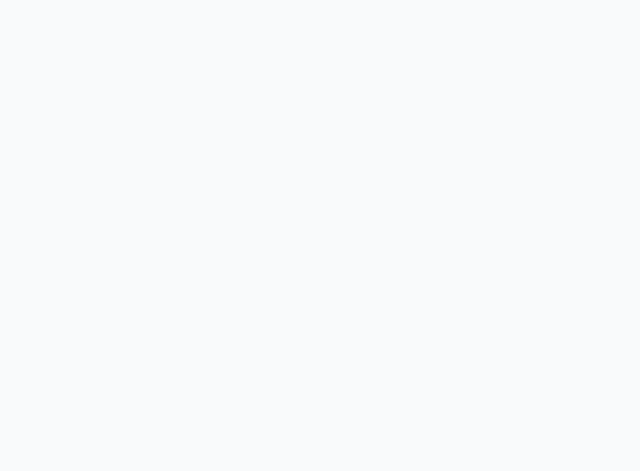
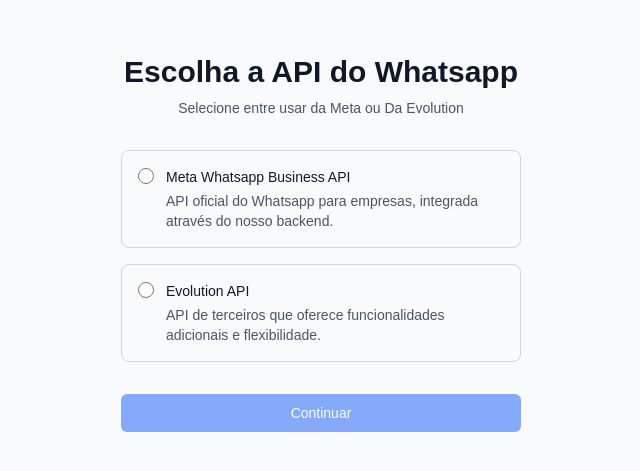
Before and after one commit to darlanZero/whatsapp-business-front, a Next.js app: page /api-selection in a window 1280 px wide. Shown: the part 169-640 px from the top of the page, without its empty margins (319-959 px from the left). Built offline with nearby package versions, Linux system fonts and the light colour scheme.

Commit message:
update use api backend

```diff
--- a/src/app/(public)/(in)/api-selection/page.tsx
+++ b/src/app/(public)/(in)/api-selection/page.tsx
@@ -46,9 +46,65 @@
         className="min-h-screen flex items-center justify-center bg-gray-50"
     >
         <div
+            className="mibn-h-screen flex items-center justify-center bg-gray-50"
+        >
+            <div className="max-w-md w-full space-y-8 p-6 ">
+                <div className="text-center">
+                    <h2 className="mt-6 text-3xl font-extrabold text-gray-900">
+                        Escolha a API do Whatsapp
+                    </h2>
 
-        >
+                    <p className="mt-2 text-sm text-gray-600">
+                        Selecione entre usar da Meta ou Da Evolution
+                    </p>
+                </div>
 
+                <div className="space-y-4">
+                    {apiOptions.map((option) => (
+                        <div
+                            key={option.type}
+                            className={`relative rounded-lg border p-4 cursor-pointer transition-all ${
+                                selectedApi === option.type
+                                    ? 'border-blue-500 bg-blue-50'
+                                    : 'border-gray-300 hover:border-gray-400'
+                            }`}
+                            onClick={() => setSelectedApi(option.type)}
+                        >
+                            <div className="flex items-start">
+                                <div className="flex-shrink-0">
+                                    <input type="radio"
+                                        name="api-type"
+                                        checked={selectedApi === option.type}
+                                        onChange={() => setSelectedApi(option.type)}
+                                        className="h-4 w-4 text-blue-600 border-gray-300 focus:ring-blue-500"
+                                    />
+                                </div>
+
+                                <div className="ml-3">
+                                    <h3 className="text-sm font-medium text-gray-900">
+                                        {option.name}
+                                    </h3>
+                                    <p className="mt-1 text-sm text-gray-600">
+                                        {option.description}
+                                    </p>
+                                </div>
+                            </div>
+                        </div>
+                    ))}
+                </div>
+
+                <div>
+                    <button
+                        onClick={() => selectedApi && handleApiSelection(selectedApi)}
+                        disabled={!selectedApi || isLoading}
+                        className="group relative w-full flex justify-center py-2 px-4 border border-transparent text-sm font-medium
+                            rounded-md text-white bg-blue-600 hover:bg-blue-700 focus:outline-none focus:ring-2
+                            focus:ring-offset-2 focus:ring-blue-500 disabled:opacity-50 disabled:cursor-not-allowed"
+                    >
+                        {isLoading ? 'Carregando...' : 'Continuar'}
+                    </button>
+                </div>
+            </div>
         </div>
     </div>
   )
--- a/src/constants/public-routes.ts
+++ b/src/constants/public-routes.ts
@@ -1 +1,5 @@
-export const PUBLIC_PAGES = ["/login", "/registration"];
+export const PUBLIC_PAGES = [
+    "/login",
+    "/registration",
+    "/api-selection",
+];
--- a/src/contexts/user-context.ts
+++ b/src/contexts/user-context.ts
@@ -1,18 +1,29 @@
 "use client";
 
+import { IApiSelection } from "@/interfaces/IApiSelection";
 import { JWT_DECODED_DATA, JWT_DECODED_DATA_WHATSAPP } from "@/interfaces/jwt-decoded-data";
 import { createContext } from "react";
 
 interface UserContextType {
   informations: JWT_DECODED_DATA | null;
   whatsapp: JWT_DECODED_DATA_WHATSAPP | null;
+  apiType: IApiSelection | null;
   isLoading: boolean;
   setInformations: (informations: JWT_DECODED_DATA) => void;
+  setApiType: (apiType: IApiSelection) => void;
+  clearApiType: () => void;
+  isMeta: boolean;
+  isEvolution: boolean;
 }
 
 export const UserContext = createContext<UserContextType>({
   informations: null,
   whatsapp: null,
+  apiType: null,
   isLoading: true,
   setInformations: () => {},
+  setApiType: () => {},
+  clearApiType: () => {},
+  isMeta: false,
+  isEvolution: false
 });
--- /dev/null
+++ b/src/hooks/use-api-type.ts
@@ -0,0 +1,28 @@
+import { IApiSelection } from "@/interfaces/IApiSelection";
+import { API_TYPE_KEY } from "@/utils/cookies-keys";
+import { useEffect, useState } from "react";
+import Cookies from "js-cookie";
+
+export const useApiType = () => {
+    const [apiType, setApiType] = useState<IApiSelection | null>(null);
+
+    useEffect(() => {
+        const savedApiType = Cookies.get(API_TYPE_KEY) as IApiSelection;
+        if (savedApiType) {
+            setApiType(savedApiType);
+        }
+    }, [])
+
+    const updateApiType = (newApiType: IApiSelection) => {
+        Cookies.set(API_TYPE_KEY, newApiType, { expires: 30 });
+        setApiType(newApiType);
+    }
+
+    const clearApiType = () => {
+        Cookies.remove(API_TYPE_KEY);
+        setApiType(null);
+    }
+
+    return { apiType, updateApiType, clearApiType,
+        isMeta: apiType === 'meta', isEvolution: apiType === 'evolution' };
+}
--- a/src/providers/user-provider.tsx
+++ b/src/providers/user-provider.tsx
@@ -8,58 +8,57 @@
 import { UserContext } from "@/contexts/user-context";
 import Cookies from "js-cookie";
 import { jwtDecode } from "jwt-decode";
-import { TOKEN_KEY, TOKEN_WHATSAPP_KEY } from "@/utils/cookies-keys";
+import { API_TYPE_KEY, TOKEN_KEY, TOKEN_WHATSAPP_KEY } from "@/utils/cookies-keys";
+import { IApiSelection } from "@/interfaces/IApiSelection";
+import { usePathname, useRouter } from "next/navigation";
 
-export const UserProvider = ({ children }: { children: React.ReactNode }) => {
-  const [isLoading, setIsLoading] = useState<boolean>(true);
+interface UserProviderProps {
+  children: React.ReactNode;
+}
 
-  const [whatsapp, setWhatsapp] = useState<JWT_DECODED_DATA_WHATSAPP | null>(
-    null
-  );
+export function UserProvider({ children }: UserProviderProps) {
+  const [informations, setInformations] = useState<JWT_DECODED_DATA | null>(null);
 
-  const [informations, setInformations] = useState<JWT_DECODED_DATA | null>(
-    null
-  );
+  const [whatsapp, setWhatsapp] = useState<JWT_DECODED_DATA_WHATSAPP | null>(null);
 
-  const handleInformations = (informations: JWT_DECODED_DATA) => {
-    setInformations(informations);
-  };
+  const [apiType, setApiType] = useState<IApiSelection | null>(null);
+  const [isLoading, setIsLoading] = useState(true);
+
+  const router = useRouter();
+  const pathname = usePathname();
 
   useEffect(() => {
-    const token = Cookies.get(TOKEN_KEY);
-    if (!token) {
-      setIsLoading(false);
-      return;
+    const loadUserData = () => {
+      try {
+        const savedApiType = Cookies.get(API_TYPE_KEY) as IApiSelection;
+        if (savedApiType) {
+          setApiTypeState(savedApiType);
         }
 
-    try {
+        const token = Cookies.get(TOKEN_KEY);
+        if (token) {
           const decoded = jwtDecode<JWT_DECODED_DATA>(token);
           setInformations(decoded);
+        }
 
-      const whatsappToken = Cookies.get(TOKEN_WHATSAPP_KEY);
-      if (!whatsappToken) return;
-
-      const whatsappDecoded =
-        jwtDecode<JWT_DECODED_DATA_WHATSAPP>(whatsappToken);
-
-      setWhatsapp(whatsappDecoded);
+        if (savedApiType === "evolution") {
+          const tokenWhatsapp = Cookies.get(TOKEN_WHATSAPP_KEY);
+          if (tokenWhatsapp) {
+            const decodedWhatsapp = jwtDecode<JWT_DECODED_DATA_WHATSAPP>(tokenWhatsapp);
+            setWhatsapp(decodedWhatsapp);
+          }
+        }
       } catch (error) {
-      console.error("Token decoding error:", error);
+        console.error("Error loading user data:", error);
       } finally {
         setIsLoading(false);
       }
-  }, []);
+    }
 
-  return (
-    <UserContext.Provider
-      value={{
-        informations,
-        setInformations: handleInformations,
-        whatsapp,
-        isLoading,
-      }}
-    >
-      {children}
-    </UserContext.Provider>
-  );
+    loadUserData();
+  }, [pathname]);
+
+  const setApiTypeState = (api: IApiSelection) => {
+    constr
+  }
 };
```
Lines whose indentation alone changed are shown as unchanged.
